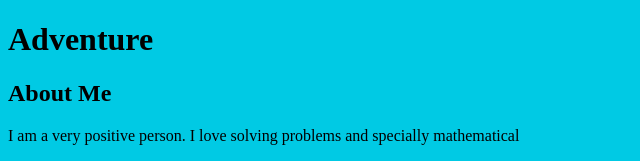
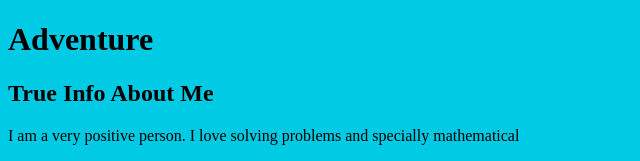
Before and after one commit to rsawankumar/my-travel-plan, a plain HTML site: page index.html in a window 1280 px wide. Shown: the top 161 px of the page, without its empty margins (0-640 px from the left). Drawn offline with Linux system fonts and the light colour scheme.

Commit message:
modified aside header

```diff
--- a/index.html
+++ b/index.html
@@ -19,7 +19,7 @@
         </main>
     </div>
     <aside>
-        <h2>About Me</h2>
+        <h2>True Info About Me</h2>
 
         <p>I am a very positive person. I love solving problems and specially mathematical</p>
     </aside>
```
